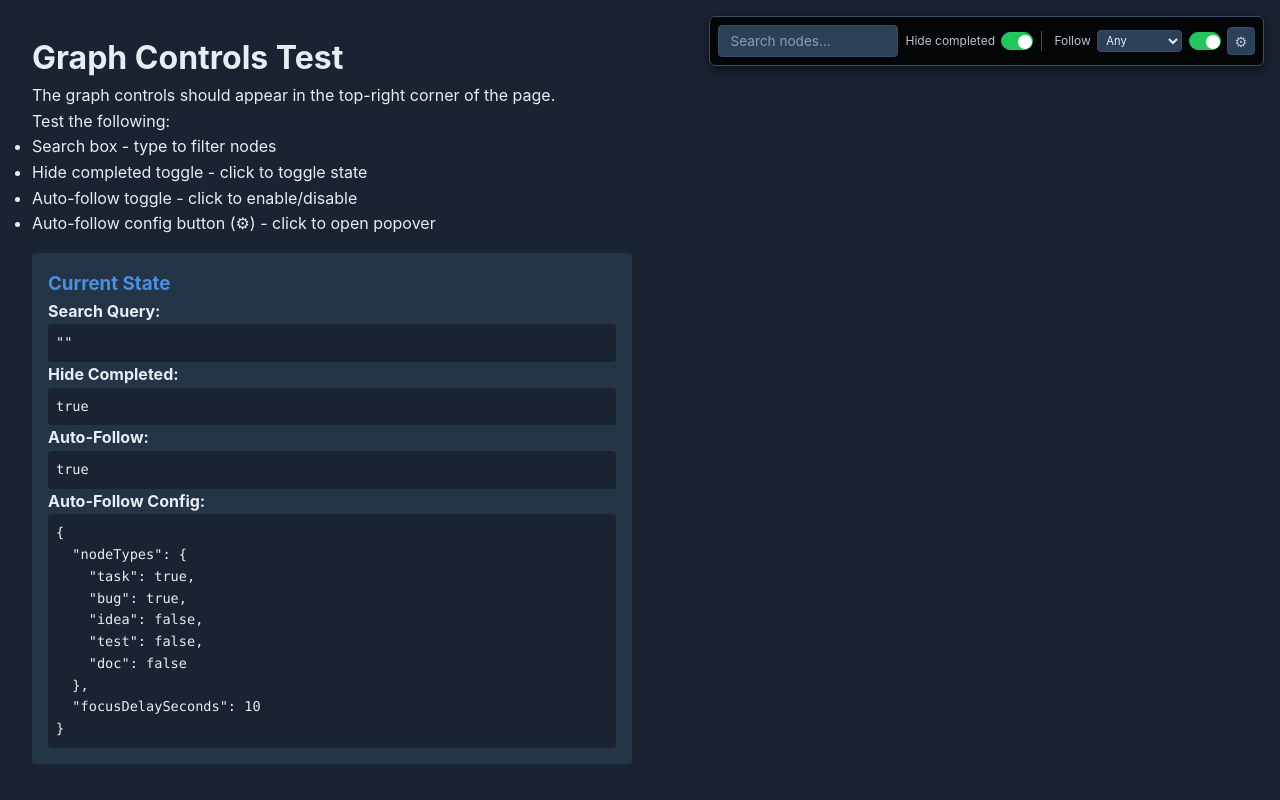
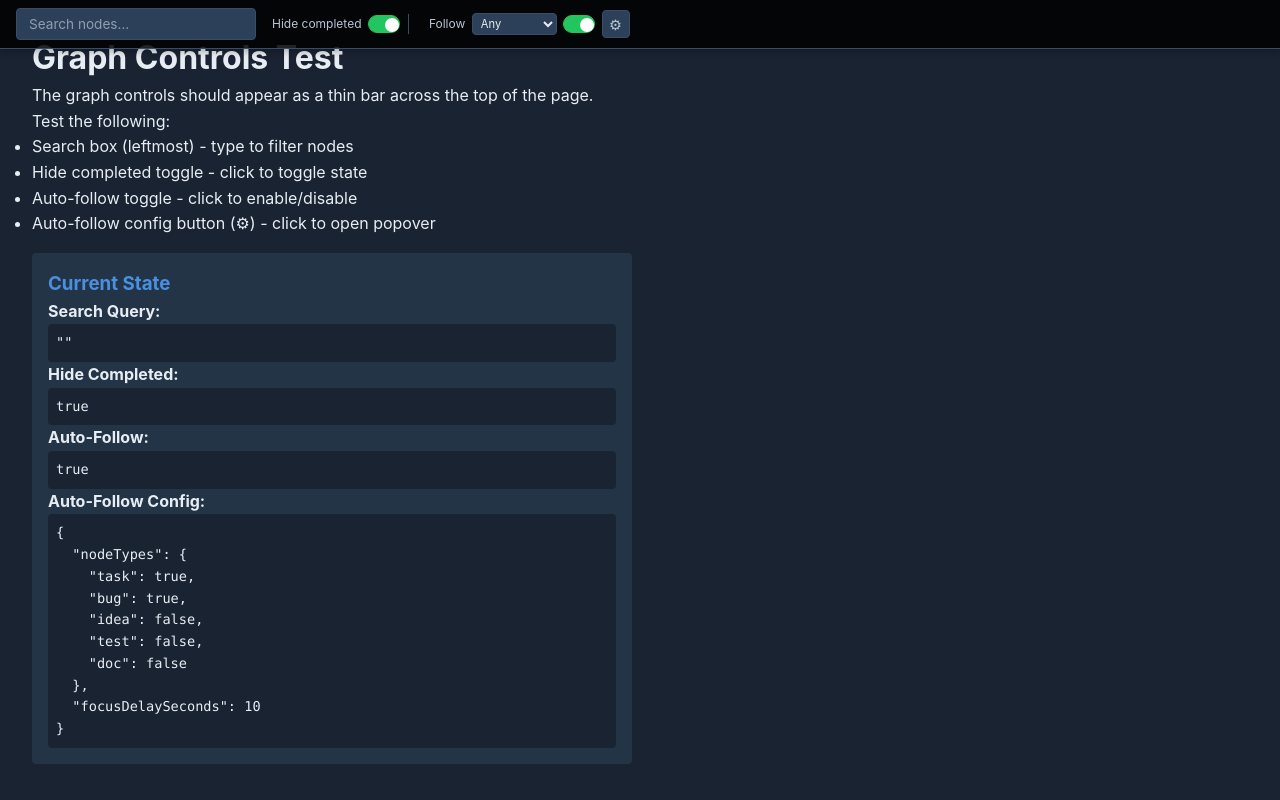
Before and after one commit to hbeberman/binnacle, a plain HTML site: page web/test-graph-controls.html in a window 1280 px wide. Drawn offline with Linux system fonts and the light colour scheme.

Commit message:
fix(gui): Move graph controls to top bar with search leftmost
- Changed graph controls from top-right overlay to full-width top bar
- Removed rounded corners and side borders to make it a clean bar
- Made search input leftmost in the layout
- Increased search width from 180px to 240px
- Updated test documentation to reflect new layout

Fixes bn-ac57

Co-authored-by: binnacle-bot <noreply@binnacle.bot>

```diff
--- a/web/css/components/graph-controls.css
+++ b/web/css/components/graph-controls.css
@@ -2,32 +2,30 @@
 
 .graph-controls {
     position: absolute;
-    top: 1rem;
-    right: 1rem;
+    top: 0;
+    left: 0;
+    right: 0;
     display: flex;
     flex-direction: row;
-    flex-wrap: wrap;
-    gap: 0.5rem;
+    gap: 1rem;
     z-index: 100;
     align-items: center;
-    justify-content: flex-end;
     background: var(--overlay-bg, rgba(20, 20, 20, 0.95));
-    border: 1px solid var(--border-color);
-    border-radius: 6px;
-    padding: 0.5rem;
-    box-shadow: 0 4px 12px rgba(0, 0, 0, 0.5);
-    max-width: calc(100vw - 250px);
+    border-bottom: 1px solid var(--border-color);
+    padding: 0.5rem 1rem;
+    box-shadow: 0 2px 8px rgba(0, 0, 0, 0.3);
 }
 
 .graph-search {
     height: 32px;
-    width: 180px;
+    width: 240px;
     padding: 0 0.75rem;
     border-radius: 4px;
     border: 1px solid var(--border-color);
     background: var(--bg-tertiary);
     color: var(--text-primary);
     font-size: 0.85rem;
+    flex-shrink: 0;
 }
 
 .graph-search::placeholder {
--- a/web/test-graph-controls.html
+++ b/web/test-graph-controls.html
@@ -52,10 +52,10 @@
     <div class="container" id="container">
         <div class="content">
             <h1>Graph Controls Test</h1>
-            <p>The graph controls should appear in the top-right corner of the page.</p>
+            <p>The graph controls should appear as a thin bar across the top of the page.</p>
             <p>Test the following:</p>
             <ul>
-                <li>Search box - type to filter nodes</li>
+                <li>Search box (leftmost) - type to filter nodes</li>
                 <li>Hide completed toggle - click to toggle state</li>
                 <li>Auto-follow toggle - click to enable/disable</li>
                 <li>Auto-follow config button (⚙) - click to open popover</li>
```
